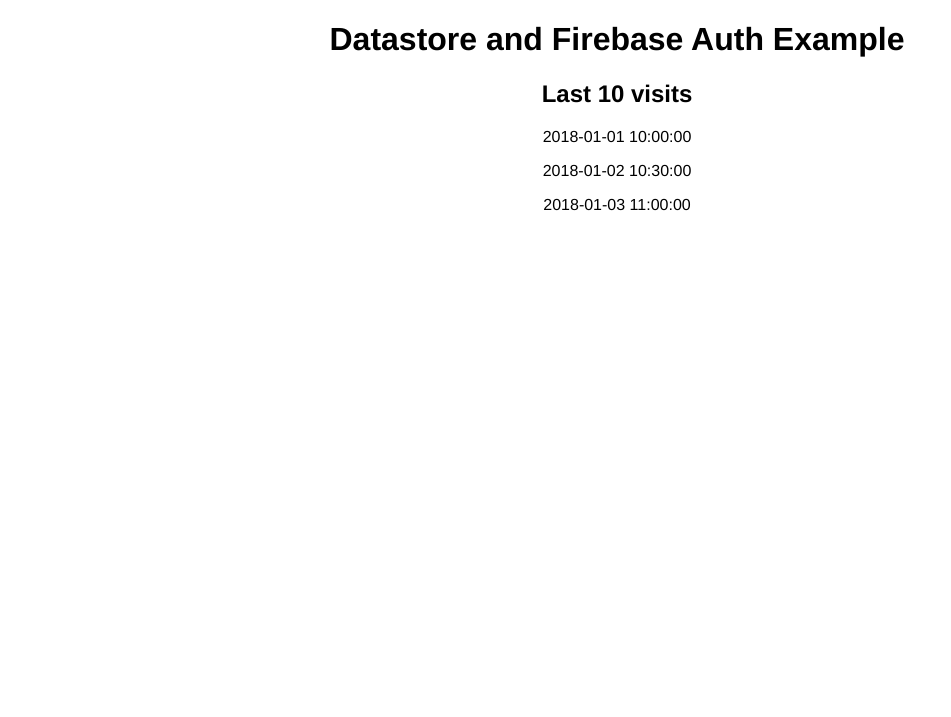
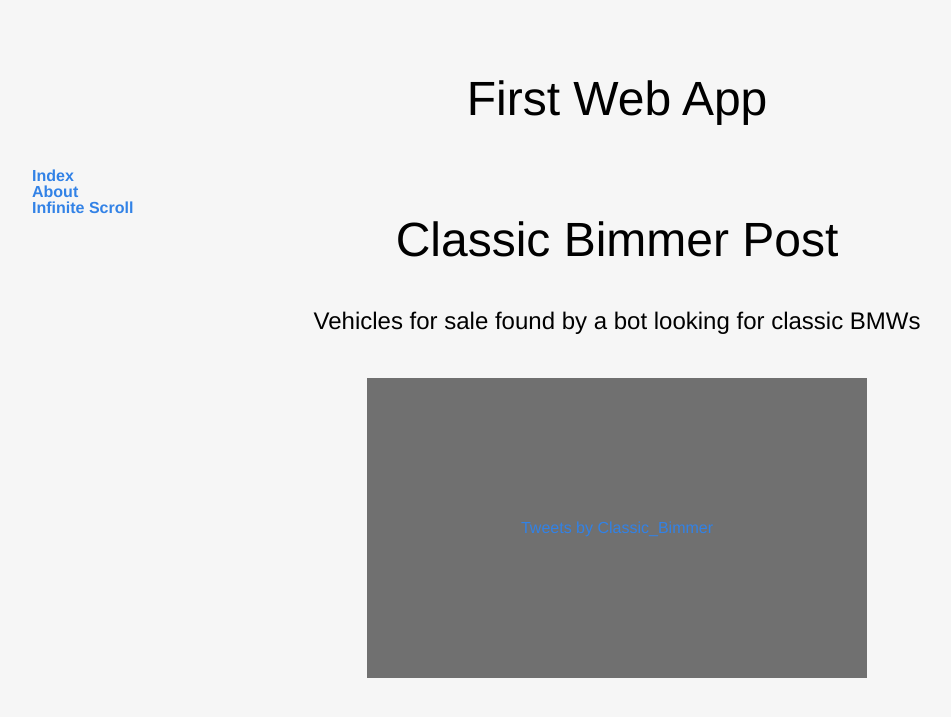
Before and after one commit to cwittwer/TheAutoPursuit, a Flask app: page / in a window 1280 px wide. Shown: the top 717 px of the page, without its empty margins (23-974 px from the left). Run offline with Flask 2, Linux system fonts and the light colour scheme; some libraries are stand-ins or nearby versions.

Commit message:
Added more
-added infinite scroll testing
-added twitter embed for the classic bimmer bot
learning more about css styles

```diff
--- a/main.py
+++ b/main.py
@@ -6,7 +6,7 @@ app = Flask(__name__)
 
 
 @app.route('/')
-def root():
+def index():
     # For the sake of example, use static information to inflate the template.
     # This will be replaced with real information in later steps.
     dummy_times = [datetime.datetime(2018, 1, 1, 10, 0, 0),
@@ -16,6 +16,13 @@ def root():
 
     return render_template('index.html', times=dummy_times)
 
+@app.route('/about')
+def about():
+    return render_template('about.html')
+
+@app.route('/infinite_scroll')
+def infinite_scroll():
+    return render_template('infinite_scroll.html')
 
 if __name__ == '__main__':
     # This is used when running locally only. When deploying to Google App
--- /dev/null
+++ b/static/CSS/style.css
@@ -0,0 +1,157 @@
+html,body,div,span,object,iframe,h1,h2,h3,h4,h5,h6,p,blockquote,pre,abbr,address,cite,code,del,dfn,em,img,ins,kbd,q,samp,small,strong,sub,sup,var,b,i,dl,dt,dd,ol,ul,li,fieldset,form,label,legend,table,caption,tbody,tfoot,thead,tr,th,td,article,aside,canvas,details,figcaption,figure,footer,header,hgroup,menu,nav,section,summary,time,mark,audio,video{margin:0;padding:0;border:0;outline:0;font-size:100%;vertical-align:baseline;background:transparent}
+body{line-height:1}
+h1{font-size: 25px;}h2{font-size: 21px;}h3{font-size: 18px;}h4{font-size: 16px;}
+article,aside,details,figcaption,figure,footer,header,hgroup,menu,nav,section{display:block}
+nav ul{list-style:none}
+blockquote,q{quotes:none}
+blockquote:before,blockquote:after,q:before,q:after{content:none}
+a{margin:auto;padding:0;font-size:100%;vertical-align:baseline;background:transparent}
+ins{background-color:#ff9;color:#000;text-decoration:none}
+mark{background-color:#ff9;color:#000;font-style:italic;font-weight:bold}
+del{text-decoration:line-through}
+abbr[title],dfn[title]{border-bottom:1px dotted;cursor:help}
+hr{display:block;height:1px;border:0;border-top:1px solid #ccc;margin:1em 0;padding:0}
+input,select{vertical-align:middle}
+body {
+  background-color: #F6F6F6;
+}
+body, h1, p {
+	font-family: "Helvetica Neue", "Segoe UI", Segoe, Helvetica, Arial, "Lucida Grande", sans-serif;
+	font-weight: normal;
+	margin: 0;
+	padding: 0;
+}
+img {
+	max-width: 100%;
+}
+#gallery {
+	text-align: center;
+}
+#gallery img {
+	margin: 10px 0 30px 0;
+  width: 780px ;
+  height: 512px;
+}
+#gallery div {
+	background-color: #bbc;
+	color: #FFF;
+	text-align: center;
+	font-weight: bold;
+}
+#loading {
+	text-align: center;
+	margin: 10px 0 40px;
+}
+.container {
+    margin-left: auto;
+    margin-right: auto;
+    margin-top: 75px;
+    max-width: 1170px;
+    padding-right: 15px;
+    padding-left: 15px;
+}
+.row:before, .row:after {
+	display: table;
+	content: " ";
+}
+.col-md-6 {
+	width: 50%;
+}
+.col-md-push-3 {
+	margin-left: 25%;
+}
+h1 {
+	font-size: 48px;
+	font-weight: 300;
+	margin: 0 0 45px 0;
+	text-align: center;
+}
+h2 {
+	font-size: 24px;
+	font-weight: 200;
+	margin: auto;
+  margin-bottom: 45px;
+	text-align: center;
+}
+.lead {
+	font-size: 21px;
+	font-weight: 200;
+	margin-bottom: 20px;
+}
+p {
+	margin: auto;
+  text-align: center;
+}
+a {
+	color: #3282e6;
+	text-decoration: none;
+  margin-left: auto;
+  margin-right: auto;
+}
+.imageCaption {
+	float: right;
+	margin: 0 0 10px 25px;
+	text-align: center;
+}
+hr {
+    border-top: 1px solid #bbb;
+    margin: 25px 0;
+}
+#back2Top {
+    width: 40px;
+    line-height: 40px;
+    overflow: hidden;
+    z-index: 999;
+    display: none;
+    cursor: pointer;
+    -moz-transform: rotate(270deg);
+    -webkit-transform: rotate(270deg);
+    -o-transform: rotate(270deg);
+    -ms-transform: rotate(270deg);
+    transform: rotate(270deg);
+    position: fixed;
+    bottom: 50px;
+    right: 0;
+    background-color: #BBC;
+    color: #FFF;
+    text-align: center;
+    font-size: 30px;
+    text-decoration: none;
+}
+#back2Top:hover {
+    color: #444;
+}
+.infinite-link {
+	background-color: #556;
+	color: #FFF;
+	font-size: 20px;
+	border-radius: 10px;
+	width: 300px;
+	margin: 20px auto;
+	text-align: center;
+	padding: 5px 20px;
+}
+.wrap-infinite-link {
+	padding: 10px;
+	text-align: center;
+}
+.twitterborder {
+  width:500px;
+  height:300px;
+  margin: auto;
+  background:#707070;
+  text-align: center;
+}
+.table{
+  display:table;
+  height: 100%;
+  width: 100%;
+}
+.table-cell{
+  display:table-cell;
+  vertical-align: middle;
+}
+
+@media screen and (max-width: 600px) {
+
+}
--- a/static/script.js
+++ b/static/script.js
@@ -1,7 +1,70 @@
-'use strict';
+var folder = "/static/temp_photos/";	//change the image folder
+/*
+Name the image files 1.jpg, 2.jpg.... or adjust the script accordingly
+*/
+var counter = 3;
+var loadingol = 0;
+var kepid = "Kep;"
+function preload(arrayOfImages) {
+    $(arrayOfImages).each(function(){
+        $('<img/>')[0].src = this;
+    });
+}
 
-window.addEventListener('load', function () {
+$(window).on("scroll", function() {
+	var scrollHeight = $(document).height();
+	var scrollPosition = $(window).height() + $(window).scrollTop();
+	if ((scrollHeight - scrollPosition) / scrollHeight === 0) {		// elerte az aljat
+		loadImage(1);
+	}
+});
+$(document).ready(function(){
+    $(".infinite-link").click(function(){
+        loadImage(0);loadImage(0);loadImage(0);loadImage(0);
+    });
 
-  console.log("Hello World!");
+	var isTouchDevice = 'ontouchstart' in document.documentElement;
+	if (isTouchDevice) {
+		$('#loading').hide();
+	} else {
+		$('.wrap-infinite-link').hide();
+	}
 
 });
+function loadImage(justone) {
+	var imgstyle = "display: none;";
+	if ((loadingol == 0) || (justone == 0)) {
+		loadingol = 1;
+		counter++;
+		if (justone == 0) {	imgstyle = "";	}
+		$( "#gallery" ).append( '<div>'+ counter +'.</div><img id="kep'+ counter +'" style="' + imgstyle + '" src="' + folder + counter +'.jpg" alt="" />' );
+
+		 setTimeout(function () {
+			kepid = '#kep'+ counter;
+			$(kepid).fadeIn(300);
+			loadingol = 0;
+		 }, 300);
+
+		preload([folder + (counter+1) +'.jpg']);
+		preload([folder + (counter+2) +'.jpg']);
+		preload([folder + (counter+3) +'.jpg']);
+	}
+}
+
+/*Scroll to top when arrow up clicked BEGIN*/
+$(window).scroll(function() {
+    var height = $(window).scrollTop();
+    if (height > 100) {
+        $('#back2Top').fadeIn();
+    } else {
+        $('#back2Top').fadeOut();
+    }
+});
+$(document).ready(function() {
+    $("#back2Top").click(function(event) {
+        event.preventDefault();
+        $("html, body").animate({ scrollTop: 0 }, "slow");
+        return false;
+    });
+});
+ /*Scroll to top when arrow up clicked END*/
--- a/static/style.css
+++ /dev/null
@@ -1,4 +0,0 @@
-body {
-    font-family: "helvetica", sans-serif;
-    text-align: center;
-  }
--- a/templates/index.html
+++ b/templates/index.html
@@ -3,16 +3,42 @@
   <head>
     <title>Datastore and Firebase Auth Example</title>
     <script src="{{ url_for('static', filename='script.js') }}"></script>
-  <link type="text/css" rel="stylesheet" href="{{ url_for('static', filename='style.css') }}">
+
   </head>
   <body>
+    {% extends "template.html" %}
+    {% block content %}
 
-  <h1>Datastore and Firebase Auth Example</h1>
+    <h1>Classic Bimmer Post</h1>
+    <h2>Vehicles for sale found by a bot looking for classic BMWs</h2>
 
-  <h2>Last 10 visits</h2>
-  {% for time in times %}
-    <p>{{ time }}</p>
-  {% endfor %}
 
+    <div class="twitterborder">
+      <div class="table">
+        <div class="table-cell">
+          <a class="twitter-timeline tw-align-center"
+            data-width="500"
+            data-height="1000"
+            data-theme="dark"
+            href="https://twitter.com/Classic_Bimmer?ref_src=twsrc%5Etfw">Tweets by Classic_Bimmer
+          </a>
+          <script>
+            ! function(d, s, id) {
+                var js, fjs = d.getElementsByTagName(s)[0],
+                    p = /^http:/.test(d.location) ? 'http' : 'https';
+                if (!d.getElementById(id)) {
+                    js = d.createElement(s);
+                    js.id = id;
+                    js.src = p + "://platform.twitter.com/widgets.js";
+                    fjs.parentNode.insertBefore(js, fjs);
+                }
+            }(document, "script", "twitter-wjs");
+          </script>
+
+        </div>
+      </div>
+    </div>
+
+    {% endblock %}
   </body>
 </html>
--- /dev/null
+++ b/templates/template.html
@@ -0,0 +1,26 @@
+<!DOCTYPE html>
+<html lang="en" dir="ltr">
+    <head>
+        <meta charset="utf-8">
+        <title>Flask Parent Template</title>
+        <link rel="stylesheet" href="{{ url_for('static', filename='CSS/style.css') }}">
+    </head>
+    <body>
+        <header>
+            <div class="container">
+                <h1 class="logo"> First Web App</h1>
+                <strong><nav>
+                    <ul class="menu">
+                        <li><a href="{{ url_for('index') }}">Index</a></li>
+                        <li><a href="{{ url_for('about') }}">About</a></li>
+                        <li><a href="{{ url_for('infinite_scroll') }}">Infinite Scroll</a></li>
+                    </ul>
+                </nav></strong>
+            </div>
+        </header>
+
+        {% block content %}
+        {% endblock %}
+
+    </body>
+</html>
```
Also changed, not shown: requirements.txt (+12 -42 lines), templates/about.html (added, +17 -0 lines), templates/infinite_scroll.html (added, +43 -0 lines), static/_loading.gif (added), 7 other files. Lines whose indentation alone changed are shown as unchanged.
